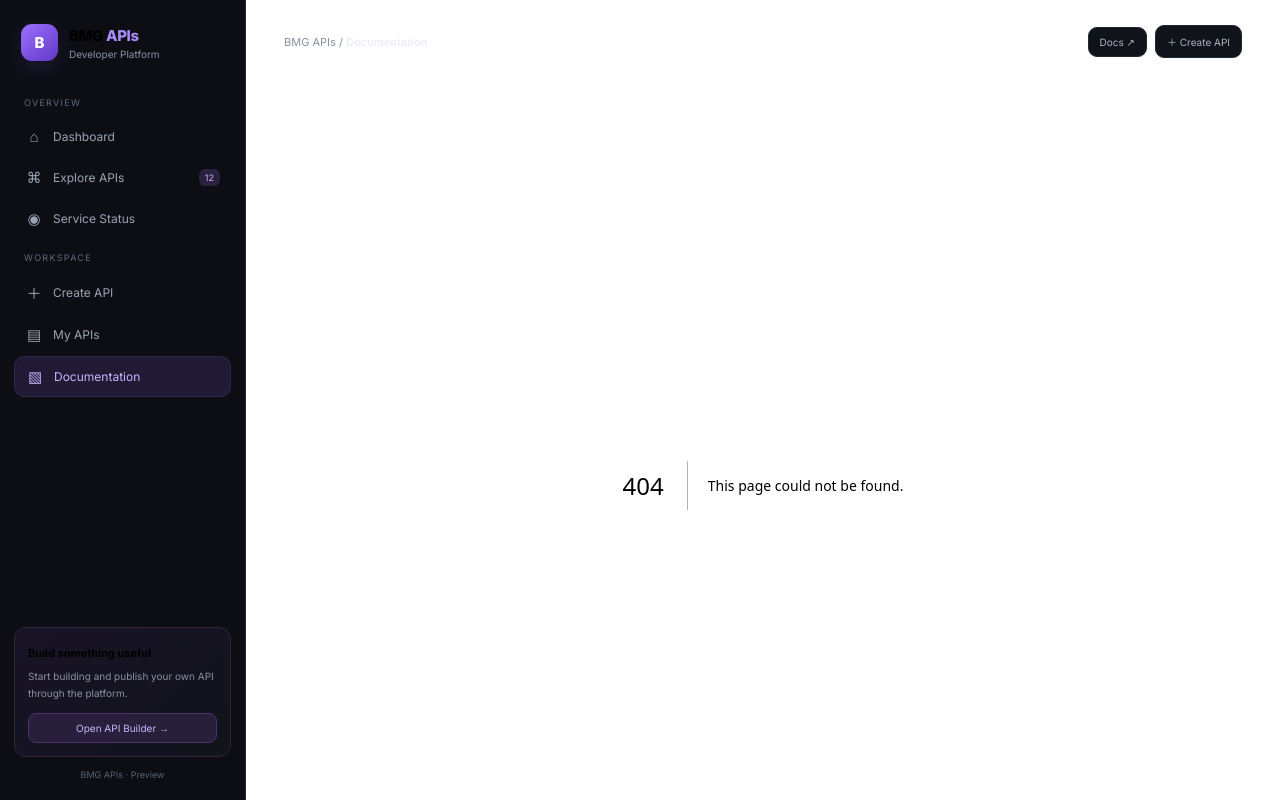
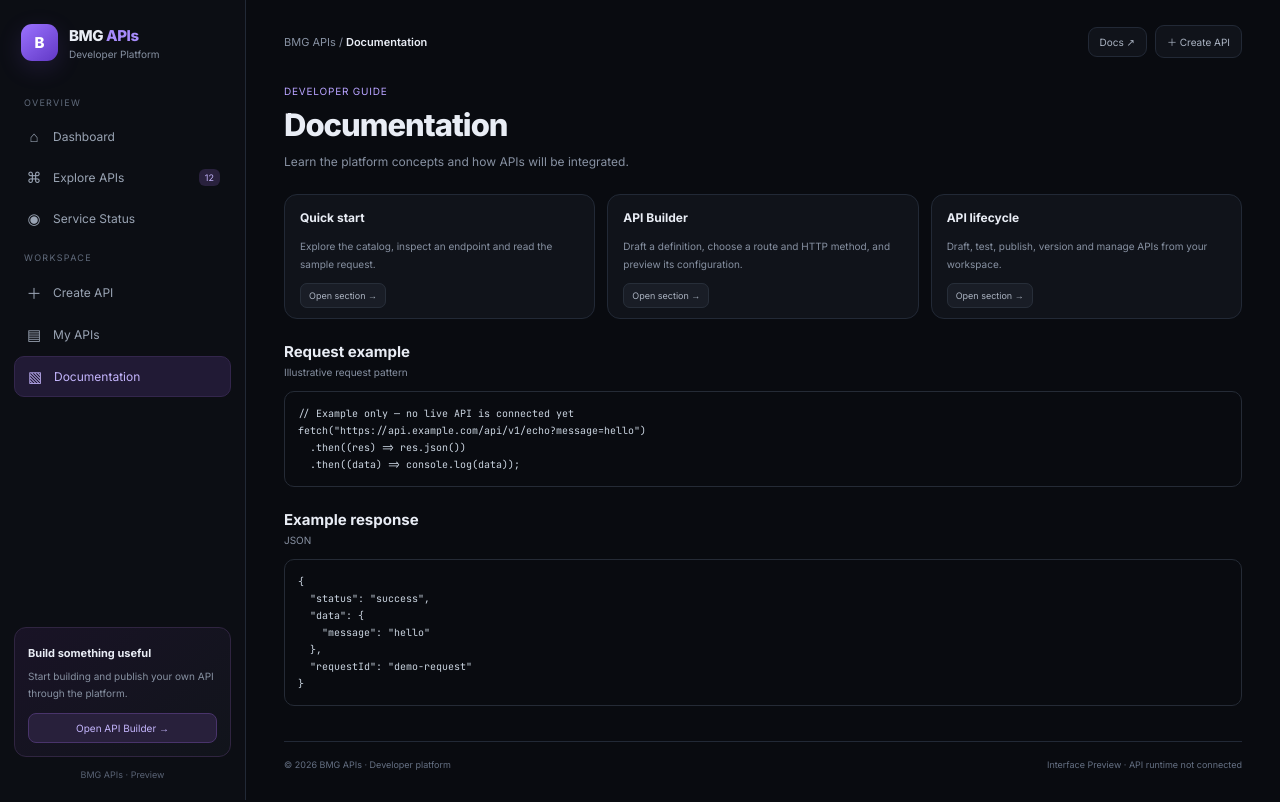
Before and after one commit to T7-T7/Bmg-Apis, a Next.js app: page /docs in a window 1280 px wide. Before the commit this address had no page. Shown: the top 802 px of the page. Built offline with nearby package versions, Linux system fonts and the light colour scheme.

Commit message:
Initialize BMG APIs: add app/docs/page.js

```diff
--- /dev/null
+++ b/app/docs/page.js
@@ -0,0 +1,11 @@
+import Link from "next/link";
+export default function DocsPage(){return <>
+<div className="page-heading"><div><div className="eyebrow">DEVELOPER GUIDE</div><h1>Documentation</h1><p>Learn the platform concepts and how APIs will be integrated.</p></div></div>
+<div className="card-grid">
+{[{title:"Quick start",text:"Explore the catalog, inspect an endpoint and read the sample request.",href:"/apis"},{title:"API Builder",text:"Draft a definition, choose a route and HTTP method, and preview its configuration.",href:"/create"},{title:"API lifecycle",text:"Draft, test, publish, version and manage APIs from your workspace.",href:"/my-apis"}].map(c=><div className="panel" key={c.title}><h3 style={{fontSize:12,marginTop:0}}>{c.title}</h3><p style={{fontSize:10,color:"var(--muted)",lineHeight:1.8}}>{c.text}</p><Link href={c.href} className="mini-btn">Open section →</Link></div>)}
+</div>
+<div className="section-title"><div><h2>Request example</h2><p>Illustrative request pattern</p></div></div>
+<pre className="code-block">{`// Example only — no live API is connected yet\nfetch("https://api.example.com/api/v1/echo?message=hello")\n  .then((res) => res.json())\n  .then((data) => console.log(data));`}</pre>
+<div className="section-title"><div><h2>Example response</h2><p>JSON</p></div></div>
+<pre className="code-block">{JSON.stringify({status:"success",data:{message:"hello"},requestId:"demo-request"},null,2)}</pre>
+</>}
```
